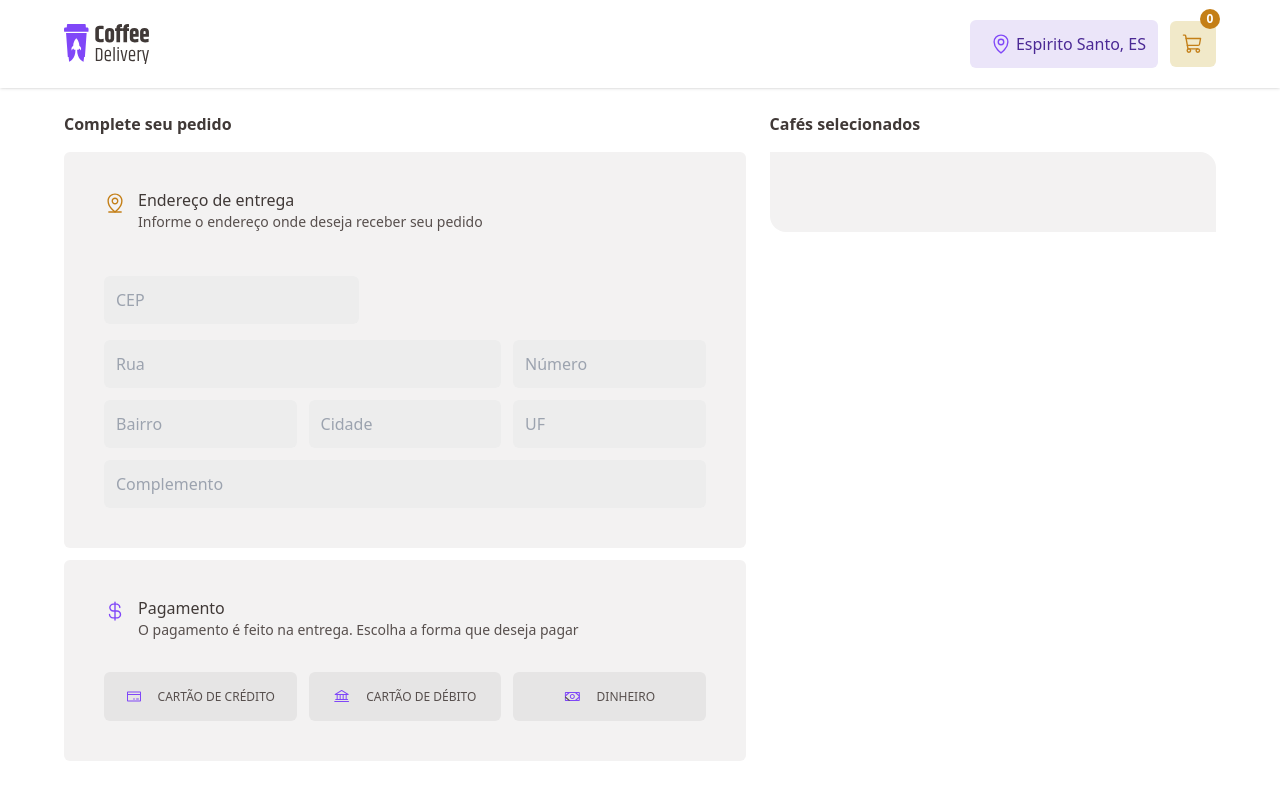
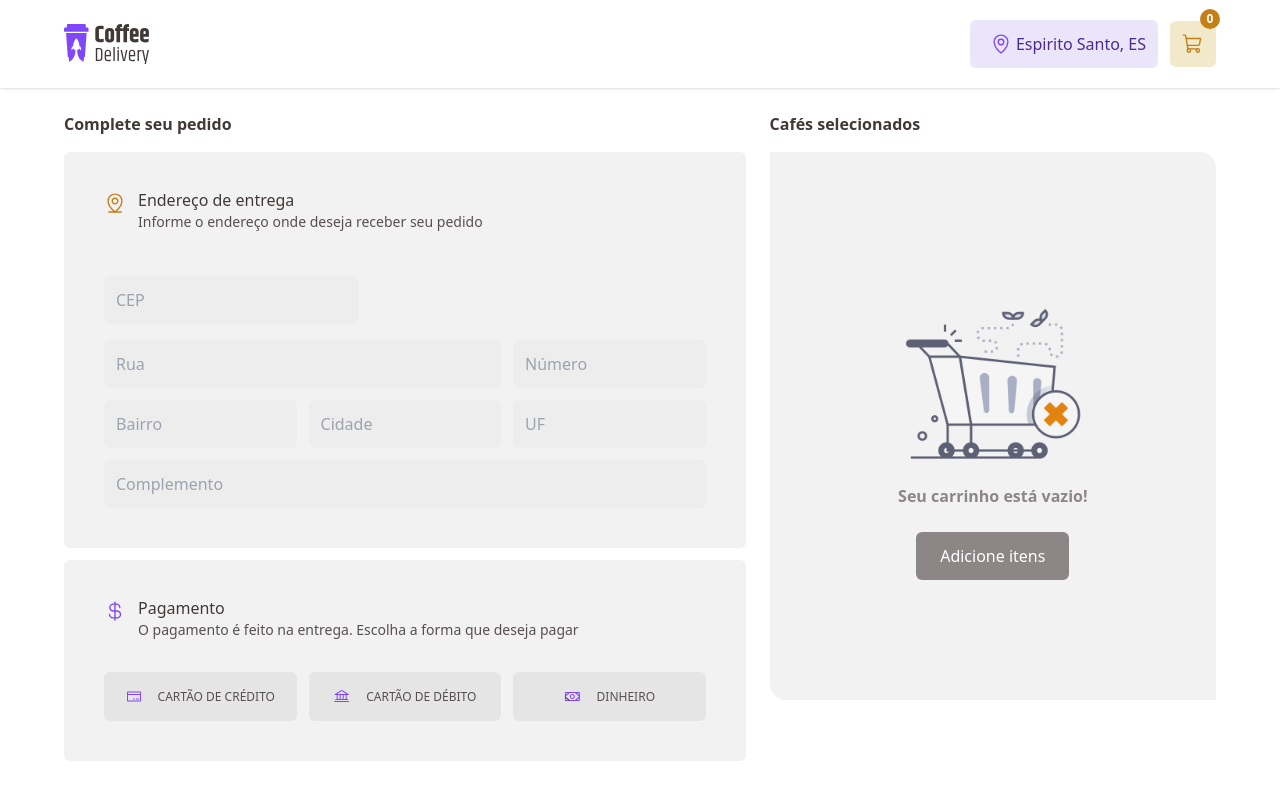
Before and after one commit to estudioprogramacaocriativa/rocketseat-02-challenge-coffee-delivery, a React (Vite) app: page /cart in a window 1280 px wide. Built offline with nearby package versions, Linux system fonts and the light colour scheme; the HTML template or start-up script is replaced by a standard one.

Commit message:
add cart sidebar component with empty itens

```diff
--- /dev/null
+++ b/src/components/cart/sidebar/index.tsx
@@ -0,0 +1,33 @@
+import {useContext} from "react";
+import {CartContext} from "../../../contexts/CartContext.tsx";
+import EmptyCart from '../../../assets/empty-cart.png'
+import {NavLink} from "react-router-dom";
+
+export function CartSidebar() {
+    const cartContext = useContext(CartContext)
+
+    return (
+        <>
+            <h3 className="text-base-subtitle font-bold">Cafés selecionados</h3>
+
+            <div className="rounded-tr-2xl rounded-bl-2xl bg-base-card p-10 mt-4">
+
+
+                {cartContext.cart.length === 0 && (
+                    <div className="text-base-text mt-3 text-center py-20">
+                        <img src={EmptyCart} alt="" className="w-full max-w-[200px] mx-auto" />
+                        <p className="font-bold text-base-label">Seu carrinho está vazio!</p>
+
+                        <NavLink
+                            to="/"
+                            className="inline-block mt-6 bg-base-label text-white rounded-md py-3 px-6 transition-all
+                            duration-300 hover:bg-base-text"
+                        >
+                            Adicione itens
+                        </NavLink>
+                    </div>
+                )}
+            </div>
+        </>
+    )
+}
--- a/src/pages/Cart.tsx
+++ b/src/pages/Cart.tsx
@@ -3,6 +3,7 @@ import Dollar from '../assets/dolar.svg'
 import CreditCard from '../assets/credit-card.svg'
 import Bank from '../assets/bank.svg'
 import Money from '../assets/money.svg'
+import {CartSidebar} from "../components/cart/sidebar";
 
 export function Cart() {
     return (
@@ -104,11 +105,7 @@ export function Cart() {
                     </div>
                 </article>
                 <article className="col-span-2">
-                    <h3 className="text-base-subtitle font-bold">Cafés selecionados</h3>
-
-                    <div className="rounded-tr-2xl rounded-bl-2xl bg-base-card p-10 mt-4">
-
-                    </div>
+                    <CartSidebar />
                 </article>
             </div>
         </div>
```
Also changed, not shown: src/assets/delivery.svg (added), src/assets/empty-cart.png (added).
